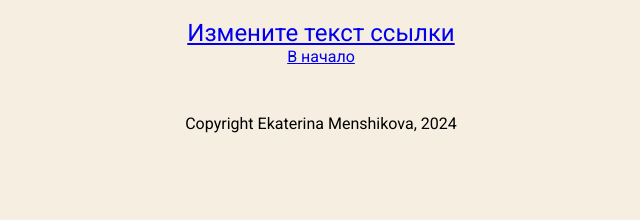
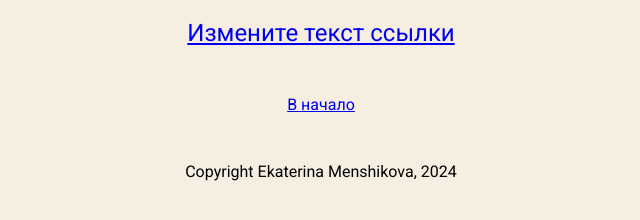
Before and after one commit to Ekaterina-35/Task_4, a plain HTML site: page Task_4/index.html in a window 1280 px wide. Shown: the part 62-282 px from the top of the page, without its empty margins (319-959 px from the left). Drawn offline with Linux system fonts and the light colour scheme.

Commit message:
small changes

```diff
--- a/Task_4/style.css
+++ b/Task_4/style.css
@@ -7,7 +7,7 @@ body {
 }
 
 
-#back {
+.back {
     text-decoration: none;
     padding-top: 3rem;
 }
```
Also changed, not shown: 1 other file.
